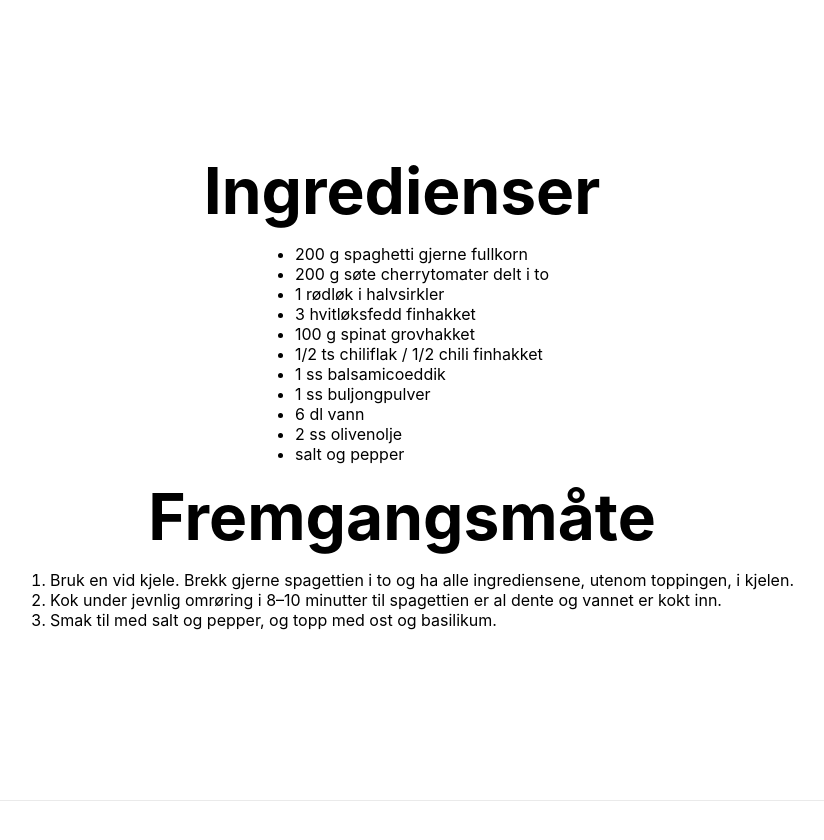
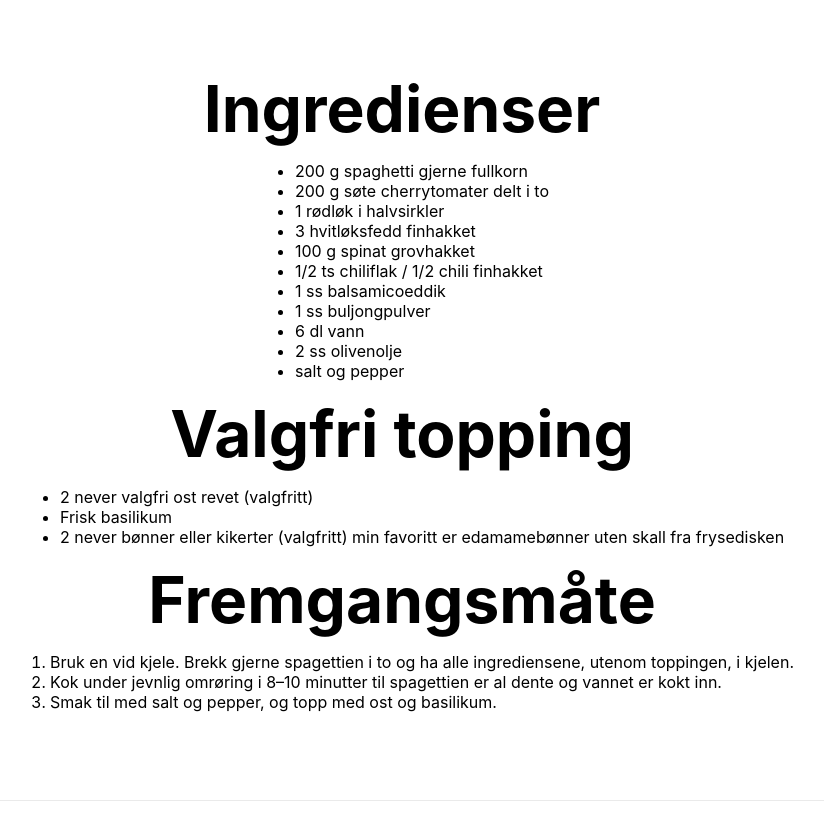
Before and after one commit to martinsanne/onepotpasta, a Next.js app: page / in a window 1280 px wide. Shown: the top 840 px of the page, without its empty margins (238-1062 px from the left). Built offline with nearby package versions, Linux system fonts and the light colour scheme.

Commit message:
add stuff

```diff
--- a/pages/index.js
+++ b/pages/index.js
@@ -132,6 +132,15 @@ export default function Home() {
             <span className="wprm-recipe-ingredient-name">salt og pepper</span>
           </li>
         </ul>
+        <h1 className={styles.title}>Valgfri topping</h1>
+        <ul>
+          <li>2 never valgfri ost revet (valgfritt)</li>
+          <li>Frisk basilikum</li>
+          <li>
+            2 never bønner eller kikerter (valgfritt) min favoritt er
+            edamamebønner uten skall fra frysedisken
+          </li>
+        </ul>
         <h1 className={styles.title}>Fremgangsmåte</h1>
         <ol>
           <li>
```
